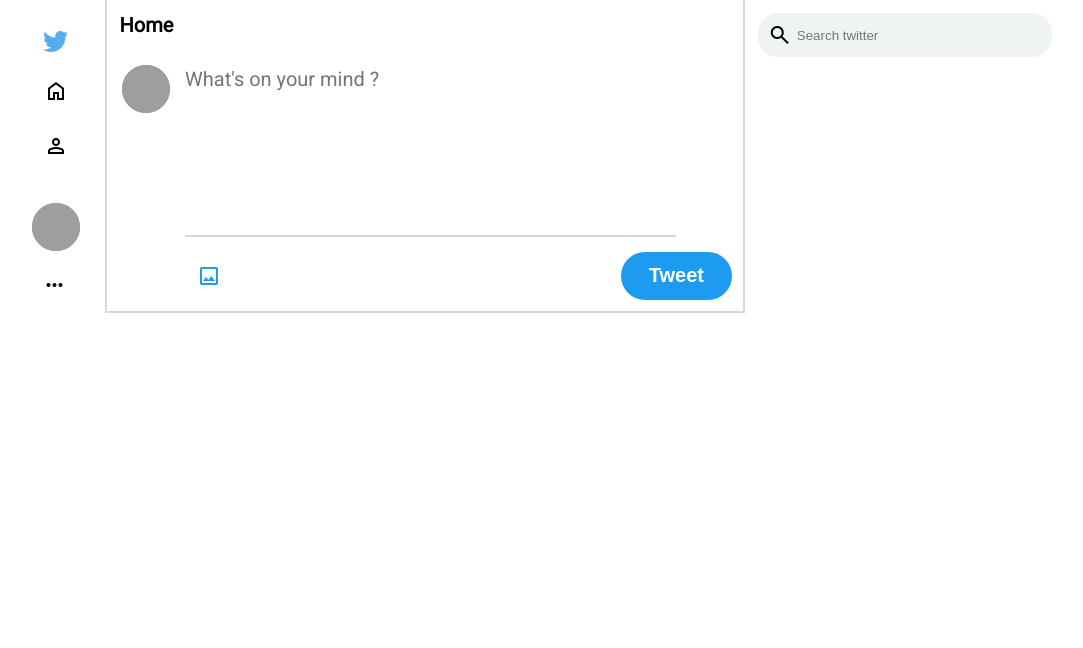
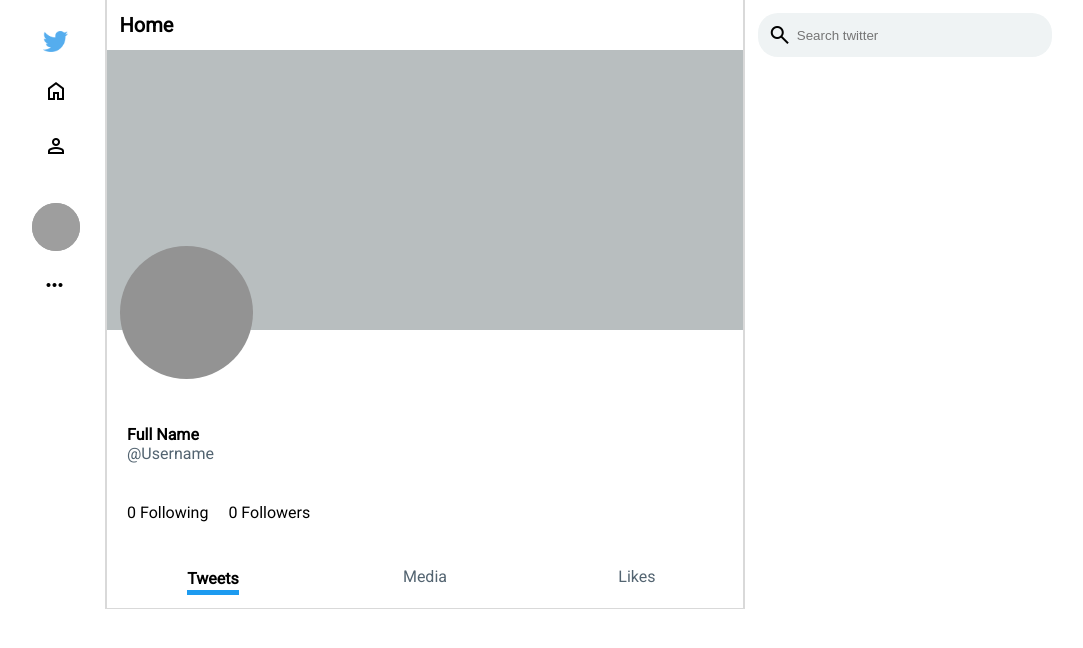
Before and after one commit to MoustafaIsm/twitter-clone, a PHP site: page /main.html in a window 1280 px wide. Shown: the top 648 px of the page, without its empty margins (151-1234 px from the left). Run offline with PHP 8.4, Linux system fonts and the light colour scheme; grey boxes are pictures that could not be loaded.

Commit message:
Added the layout of the other user profile again

```diff
--- a/main.html
+++ b/main.html
@@ -73,7 +73,7 @@
                 </div>
             </section>
             <!-- Write a tweet -->
-            <section class="write-tweet-wrapper " id="tweet-writing">
+            <section class="write-tweet-wrapper hide" id="tweet-writing">
                 <!-- Profile picture -->
                 <div class="small-round-profile-picture" id="write-tweet-profile-img">
                 </div>
@@ -96,7 +96,7 @@
                 </div>
             </section>
             <!-- Feeds -->
-            <section class="feeds " id="feeds">
+            <section class="feeds hide" id="feeds">
                 <div class="feed-wrapper">
                     <!-- Picture -->
                     <div>
@@ -276,6 +276,59 @@
 
                 </div>
             </section>
+            <!-- Other profile -->
+            <section class="other-prfile-wrapper">
+                <!-- Banner -->
+                <div class="other-profile-banner">
+                    <!-- Profile Picture -->
+                    <div class="other-profile-picture">
+
+                    </div>
+                </div>
+                <!-- Profile information and edit -->
+                <div class="other-profile-info">
+                    <div class="user-details">
+                        <p class="bold-text">Full Name</p>
+                        <p class="grey-text">@Username</p>
+                        <p class="grey-text date-wrapper"></p>
+                        <div class="following-followers-info-wrapper">
+                            <p>0 Following</p>
+                            <p>0 Followers</p>
+                        </div>
+                    </div>
+                    <!-- <div class="edit-profile-btn-wrapper">
+                        <button type="button" class="grey-background" id="edit-profile-btn"> Edit profile </button>
+                    </div> -->
+                </div>
+                <!-- Navigation tabs -->
+                <div class="nav-tabs">
+                    <!-- Tweets -->
+                    <div class="tab active-tab grey-background grey-text">
+                        <p> Tweets </p>
+                    </div>
+                    <!-- Media -->
+                    <div class="tab grey-background grey-text">
+                        <p> Media </p>
+                    </div>
+                    <!-- Likes -->
+                    <div class="tab grey-background grey-text">
+                        <p> Likes </p>
+                    </div>
+                </div>
+                <!-- Tabs contents -->
+                <!-- Tweets -->
+                <div id="other-tweet">
+
+                </div>
+                <!-- Media -->
+                <div class="hide" id="other-media">
+
+                </div>
+                <!-- Likes -->
+                <div class="hide" id="other-likes">
+
+                </div>
+            </section>
         </section>
 
         <!-- Suggestions -->
--- a/scripts/main_page_script.js
+++ b/scripts/main_page_script.js
@@ -105,6 +105,7 @@ saveBtn.addEventListener("click", updateUserInfo);
 logoutBtn.addEventListener("click", logoutUser);
 
 viewBlockedBtn.addEventListener("click", showBlockedUsersConstainer);
+//
 
 /** Functions **/
 
--- a/styles/styles.css
+++ b/styles/styles.css
@@ -409,6 +409,41 @@ img {
     background-color: white;
     border: 2px solid #dadedf;
 }
+/* Other user Profile */
+.other-profile-wrapper {
+    width: 100%;
+}
+
+.other-profile-banner {
+    display: flex;
+    flex-direction: column;
+    margin-top: 50px;
+    width: 100%;
+    height: 35vh;
+    background-color: #b8bebf;
+    position: relative;
+    background-position: center;
+    background-repeat: no-repeat;
+    background-size: cover;
+}
+
+.other-profile-picture {
+    width: 133px;
+    height: 133px;
+    border-radius: 150px;
+    background-color: #939393;
+    position: absolute;
+    top: 70%;
+    margin-left: 2%;
+    background-position: center;
+    background-size: cover;
+    background-repeat: no-repeat;
+}
+
+.other-profile-picture > img {
+    width: 100%;
+    border-radius: inherit;
+}
 
 /* Modal */
 .edit-profile-modal {
```
